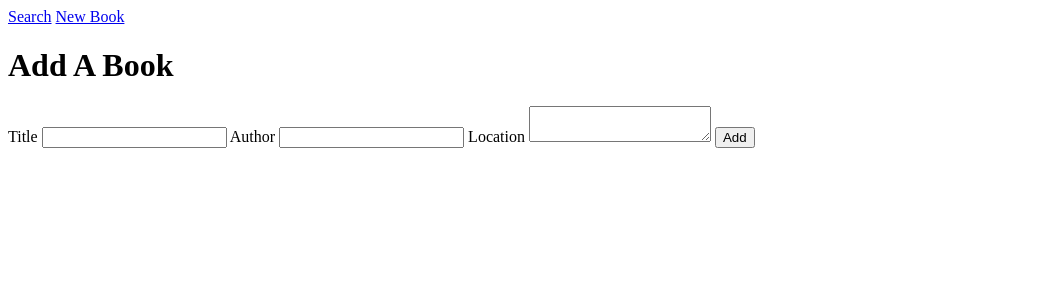
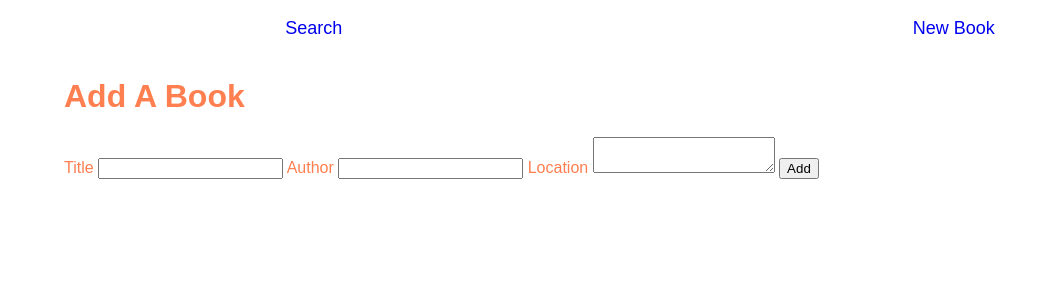
Before and after one commit to Ap0c/around-the-house, a Flask app: page /new_book in a window 1280 px wide. Shown: the top 300 px of the page, without its empty margins (0-1050 px from the left). Run offline with Flask 2, Linux system fonts and the light colour scheme.

Commit message:
Added stylesheet and did preliminary styling of homepage.

```diff
--- /dev/null
+++ b/book_db/static/styles.css
@@ -0,0 +1,82 @@
+/* ----- General ----- */
+
+html, body {
+	margin: 0;
+	padding: 0;
+	font-family: sans-serif;
+	color: coral;
+}
+
+
+/* ----- Nav ----- */
+
+nav {
+	width: 100%;
+	display: flex;
+	padding: 1em 0;
+	font-size: large;
+	color: inherit;
+}
+
+nav > a {
+	flex: 1 0 auto;
+	text-align: center;
+	text-decoration: none;
+}
+
+nav > a:visited {
+	color: inherit;
+}
+
+
+/* ----- Main ----- */
+
+main {
+	margin: 0 5%;
+}
+
+
+/* ----- Search ----- */
+
+input[type=search] {
+	width: 100%;
+	-webkit-appearance: textfield;
+	font-size: x-large;
+	color: inherit;
+	border: 2px solid coral;
+}
+
+input[type=search]:focus {
+	outline: none;
+}
+
+
+/* ----- Search Results ----- */
+
+.list {
+	list-style-type: none;
+	margin: 2em 0;
+	padding: 0;
+	line-height: 1.5em;
+	color: cornflowerblue;
+}
+
+.list li {
+	border: 1px solid cornflowerblue;
+	padding: 0.5em 0.8em;
+	margin: 0.5em 0;
+}
+
+.list li:hover {
+	background-color: cornflowerblue;
+	color: white;
+}
+
+.list a {
+	text-decoration: none;
+	color: inherit;
+}
+
+.list a:visited {
+	color: inherit;
+}
--- a/book_db/templates/base.html
+++ b/book_db/templates/base.html
@@ -4,6 +4,7 @@
 <meta charset="UTF-8"/>
 <meta name="viewport" content="width=device-width, initial-scale=1">
 <title>{% block title %}Book DB{% endblock title %}</title>
+<link rel="stylesheet" href="/static/styles.css">
 {% block head %}{% endblock head %}
 </head>
 <body>
--- a/book_db/templates/list.html
+++ b/book_db/templates/list.html
@@ -1,5 +1,5 @@
-<ul>
+<ul class="list">
 	{% for book in books %}
-		<a href="/book/{{ book['docid'] }}"><li>{{ book['title'] }} - {{ book['author'] }}</li></a>
+		<a href="/book/{{ book['docid'] }}"><li>{{ book['title'] }} by {{ book['author'] }}</li></a>
 	{% endfor %}
 </ul>
```
